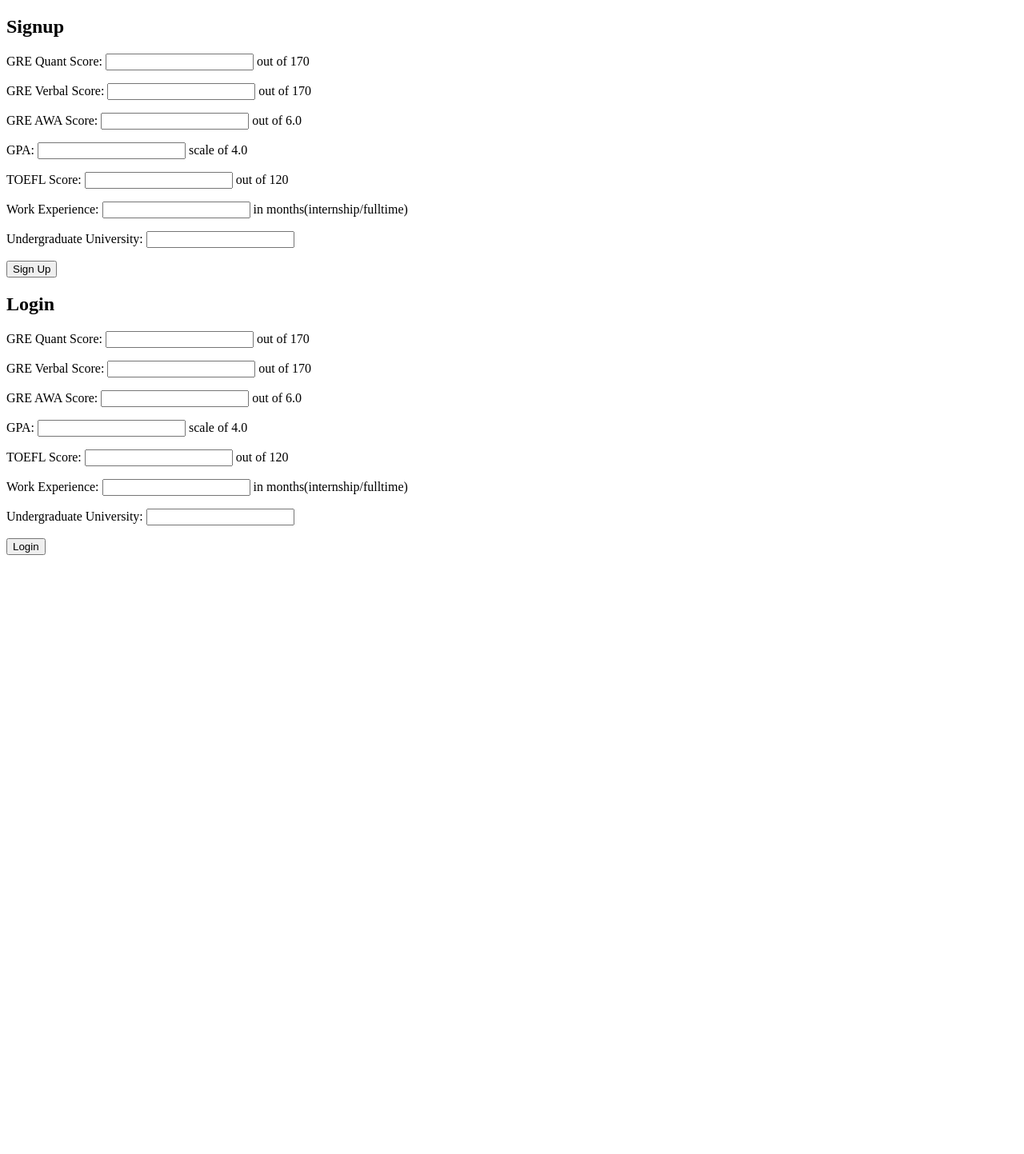
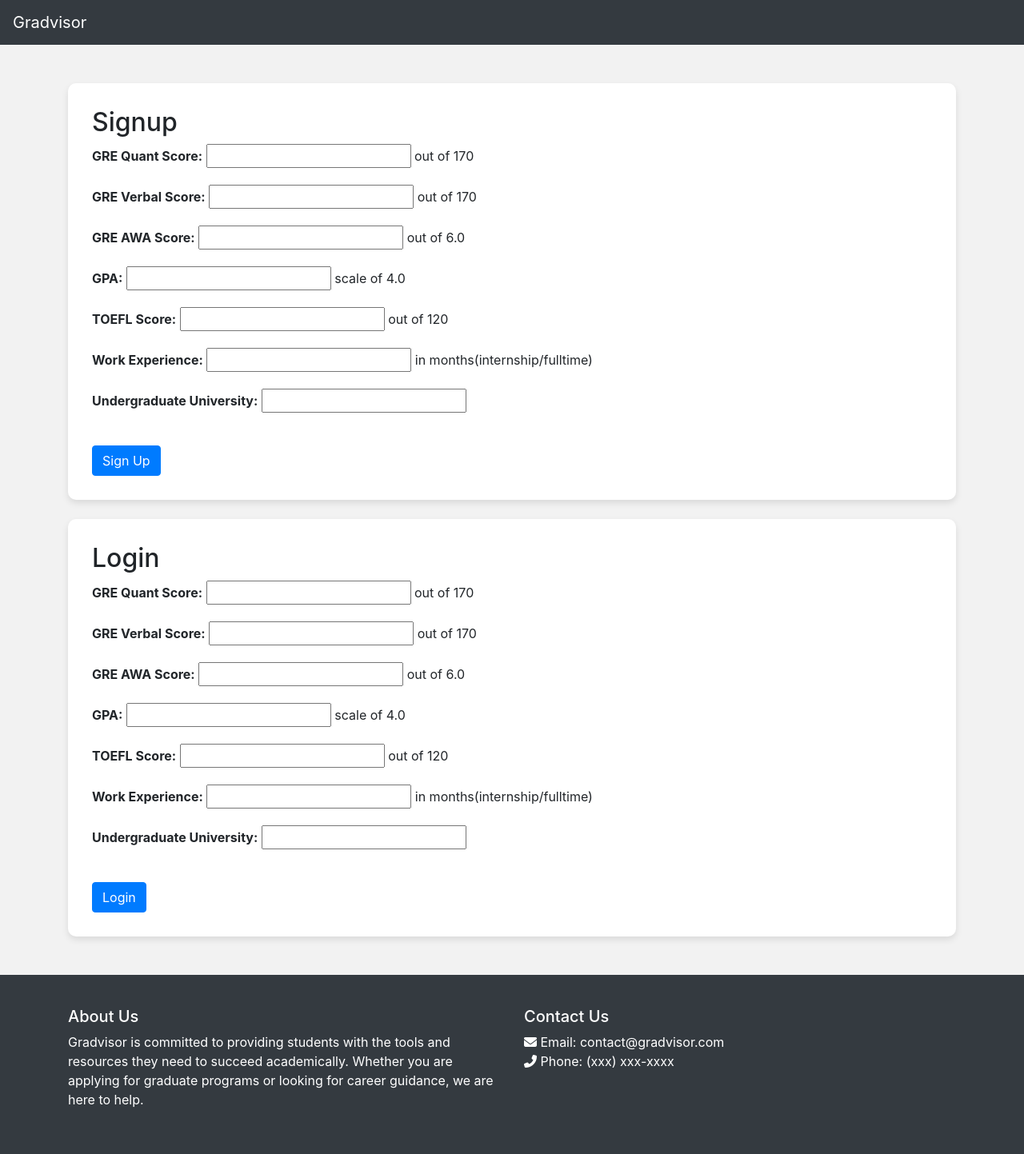
Before and after one commit to mohitsarin-tamu/Gradvisor, a Django app: template djangoApp/gradvisor/templates/signup_login.html in a window 1280 px wide. Shown: the whole page at 80% size. Before the commit the page ends 694 px from the top, so only its background shows below. Run offline with Django 5.2, Linux system fonts and the light colour scheme; the template is opened without the code that fills it: values that come from a table or form of the project are taken from there, others are empty; some libraries are stand-ins or nearby versions.

Commit message:
Update signup_login.html

```diff
--- a/djangoApp/gradvisor/templates/signup_login.html
+++ b/djangoApp/gradvisor/templates/signup_login.html
@@ -1,24 +1,110 @@
-<!-- signup_login.html -->
 <!DOCTYPE html>
 <html lang="en">
 <head>
     <meta charset="UTF-8">
     <meta name="viewport" content="width=device-width, initial-scale=1.0">
     <title>Signup/Login</title>
+    <!-- Bootstrap CSS -->
+    <link href="https://maxcdn.bootstrapcdn.com/bootstrap/4.5.2/css/bootstrap.min.css" rel="stylesheet">
+    <style>
+        body {
+            background-color: #f2f2f2; /* Light gray background color */
+        }
+        .footer {
+            background-color: #343a40; /* Dark gray background color */
+            color: #ffffff; /* White text color */
+            padding: 20px 0;
+            width: 100%;
+        }
+        .footer-content {
+            padding-top: 20px;
+            padding-bottom: 20px;
+        }
+        .form-section {
+            background-color: #ffffff; /* White background for form section */
+            padding: 30px;
+            margin-top: 30px;
+            border-radius: 10px;
+            box-shadow: 0 4px 8px rgba(0,0,0,0.1);
+        }
+        .form-section form {
+            text-align: left; /* Left-align form elements */
+        }
+        .form-section form label {
+            font-size: 16px; /* Adjusting font size */
+            font-weight: bold;
+        }
+        .form-section form .form-group {
+            margin-bottom: 20px;
+        }
+        .form-section form button {
+            margin-top: 20px;
+            font-size: 16px;
+        }
+    </style>
 </head>
 <body>
+
+    <nav class="navbar navbar-expand-lg navbar-dark bg-dark">
+        <a class="navbar-brand" href="#">Gradvisor</a>
+        <button class="navbar-toggler" type="button" data-toggle="collapse" data-target="#navbarNav" aria-controls="navbarNav" aria-expanded="false" aria-label="Toggle navigation">
+            <span class="navbar-toggler-icon"></span>
+        </button>
+        <div class="collapse navbar-collapse" id="navbarNav">
+            <ul class="navbar-nav ml-auto">
+                <!-- <li class="nav-item">
+                    <a class="nav-link" href="{% url 'home' %}">Home</a>
+                </li> -->
+            </ul>
+        </div>
+    </nav>
+
+    <div class="container mt-5">
+        <!-- Signup Form Section -->
+        <div class="container form-section">
             <h2>Signup</h2>
             <form method="post">
                 {% csrf_token %}
                 {{ signup_form.as_p }}
-        <button type="submit" name="signup">Sign Up</button>
+                <button type="submit" name="signup" class="btn btn-primary">Sign Up</button>
             </form>
+        </div>
 
+        <!-- Login Form Section -->
+        <div class="container form-section mt-4">
             <h2>Login</h2>
             <form method="post">
                 {% csrf_token %}
                 {{ login_form.as_p }}
-        <button type="submit" name="login">Login</button>
+                <button type="submit" name="login" class="btn btn-primary">Login</button>
             </form>
+        </div>
+    </div>
+
+    <!-- About and Contact Sections (Footer) -->
+    <div class="footer mt-5">
+        <div class="container footer-content">
+            <div class="row">
+                <div class="col-md-6">
+                    <h5>About Us</h5>
+                    <p>Gradvisor is committed to providing students with the tools and resources they need to succeed academically. Whether you are applying for graduate programs or looking for career guidance, we are here to help.</p>
+                </div>
+                <div class="col-md-6">
+                    <h5>Contact Us</h5>
+                    <ul class="list-unstyled">
+                        <li><i class="fas fa-envelope"></i> Email: contact@gradvisor.com</li>
+                        <li><i class="fas fa-phone-alt"></i> Phone: (xxx) xxx-xxxx</li>
+                    </ul>
+                </div>
+            </div>
+        </div>
+    </div>
+
+    <!-- Font Awesome -->
+    <script src="https://kit.fontawesome.com/a076d05399.js"></script>
+    <!-- Bootstrap JS and jQuery -->
+    <script src="https://ajax.googleapis.com/ajax/libs/jquery/3.5.1/jquery.min.js"></script>
+    <script src="https://cdnjs.cloudflare.com/ajax/libs/popper.js/1.16.0/umd/popper.min.js"></script>
+    <script src="https://maxcdn.bootstrapcdn.com/bootstrap/4.5.2/js/bootstrap.min.js"></script>
 </body>
 </html>
```
Lines whose indentation alone changed are shown as unchanged.
